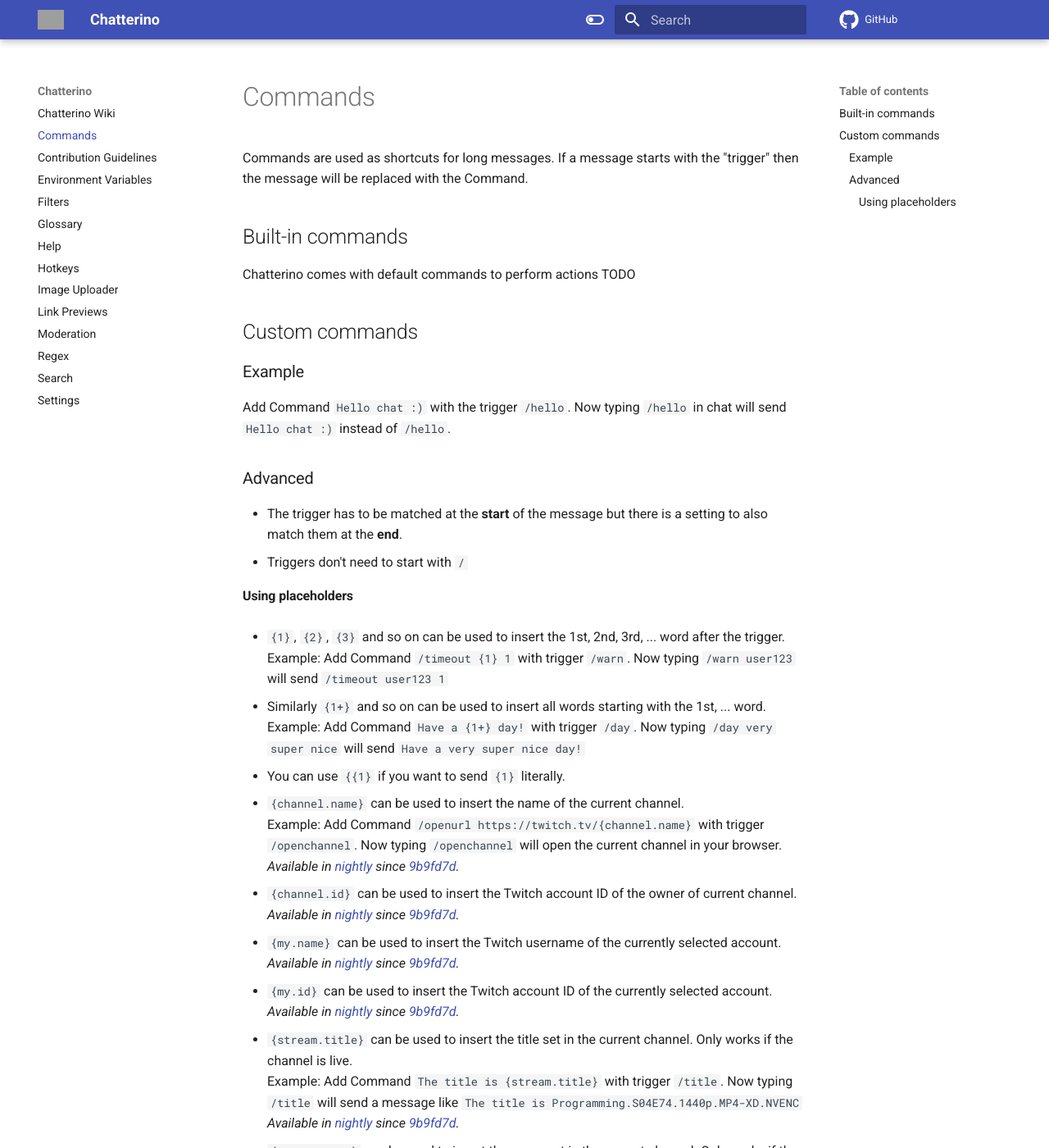
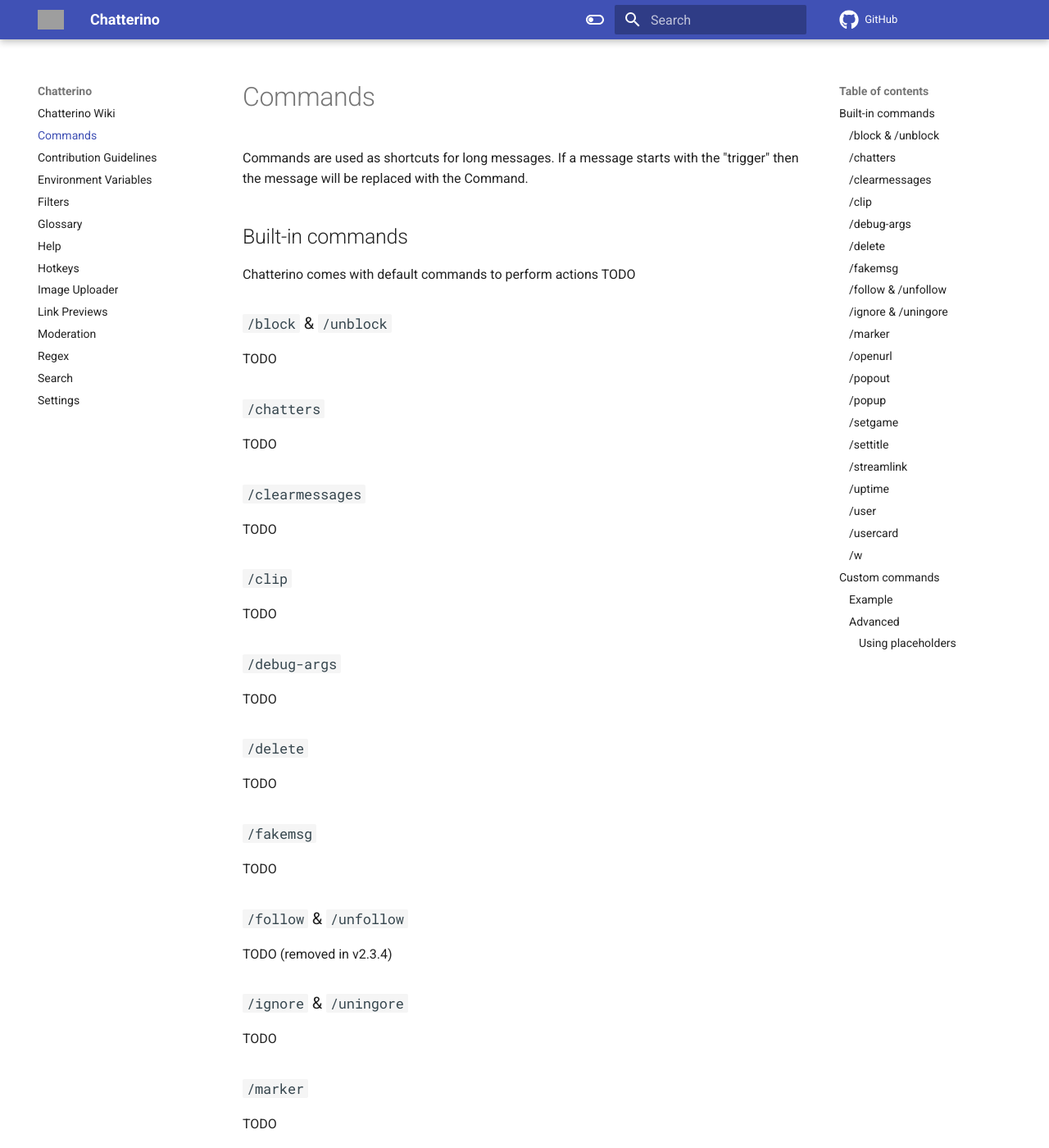
Before and after one commit to Chatterino/wiki, an MkDocs documentation site: the page built from docs/Commands.md, in a window 1280 px wide and 1400 px high. Shown: the whole window at 82% size. Built offline with MkDocs 1.6.1 and Material for MkDocs 9.7.7, drawn with Linux system fonts in a browser that asks for light colours; comment, search, counter and statistics services are not loaded; some of the changed text lies outside the part shown; grey boxes are pictures that could not be loaded.

Commit message:
feat(commands): block out all built-in commands as sections

```diff
--- a/docs/Commands.md
+++ b/docs/Commands.md
@@ -5,6 +5,86 @@
 ## Built-in commands
 
 Chatterino comes with default commands to perform actions TODO
+
+### `/block` & `/unblock`
+
+TODO
+
+### `/chatters`
+
+TODO
+
+### `/clearmessages`
+
+TODO
+
+### `/clip`
+
+TODO
+
+### `/debug-args`
+
+TODO
+
+### `/delete`
+
+TODO
+
+### `/fakemsg`
+
+TODO
+
+### `/follow` & `/unfollow`
+
+TODO (removed in v2.3.4)
+
+### `/ignore` & `/uningore`
+
+TODO
+
+### `/marker`
+
+TODO
+
+### `/openurl`
+
+TODO
+
+### `/popout`
+
+TODO
+
+### `/popup`
+
+TODO
+
+### `/setgame`
+
+TODO
+
+### `/settitle`
+
+TODO
+
+### `/streamlink`
+
+TODO
+
+### `/uptime`
+
+TODO
+
+### `/user`
+
+TODO
+
+### `/usercard`
+
+TODO
+
+### `/w`
+
+TODO
 
 ## Custom commands
 
```
